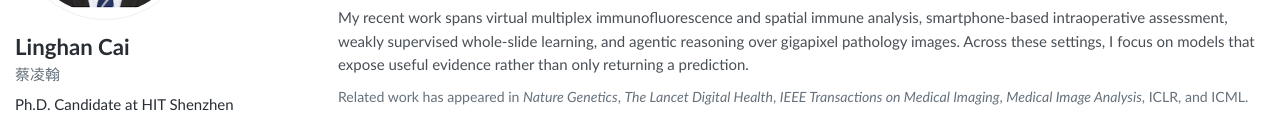
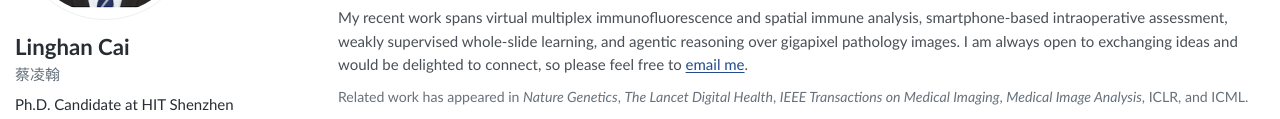
Before and after one commit to MedCAI/MedCAI.github.io, a plain HTML site: page index.html in a window 1280 px wide. Shown: the part 286-405 px from the top of the page. Drawn offline with Linux system fonts and the light colour scheme; no server answers.

Commit message:
Update About Me contact invitation
Updated text to invite connections and provide an email link.

```diff
--- a/index.html
+++ b/index.html
@@ -71,8 +71,8 @@
             <p>
               My recent work spans virtual multiplex immunofluorescence and spatial immune analysis, smartphone-based
               intraoperative assessment, weakly supervised whole-slide learning, and agentic reasoning over gigapixel
-              pathology images. Across these settings, I focus on models that expose useful evidence rather than only
-              returning a prediction.
+              pathology images. I am always open to exchanging ideas and would be delighted to connect, so please feel
+              free to <a href="mailto:cailh@stu.hit.edu.cn">email me</a>.
             </p>
             <p class="venue-line">
               Related work has appeared in <em>Nature Genetics</em>, <em>The Lancet Digital Health</em>,
```
